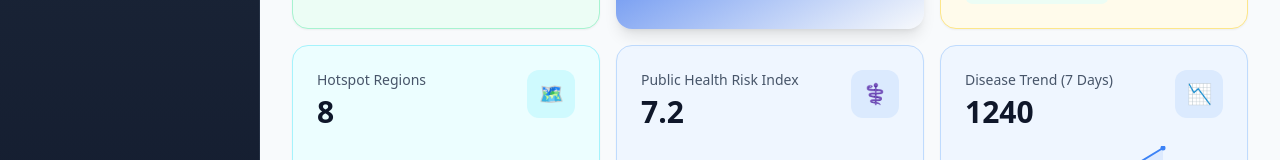
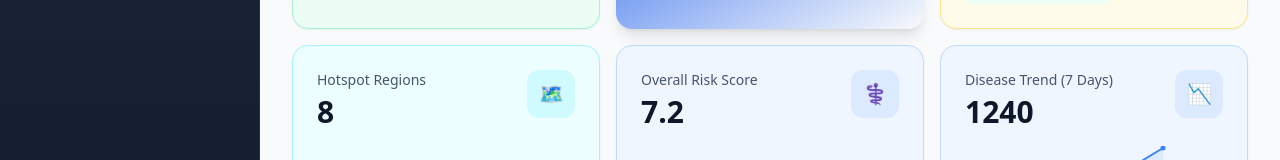
Before and after one commit to jivrajx04/Government-dashboard-ui, a React (Vite) app: page /dashboard in a window 1280 px wide. Shown: the part 297-457 px from the top of the page. Built offline with nearby package versions, Linux system fonts and the light colour scheme.

Commit message:
Updated KpiRow.tsx

```diff
--- a/src/pages/dashboard/KpiRow.tsx
+++ b/src/pages/dashboard/KpiRow.tsx
@@ -38,7 +38,7 @@ export default function KpiRow() {
         color="cyan"
       />
       <KpiCard
-        title="Public Health Risk Index"
+        title="Overall Risk Score"
         value={kpiData.publicHealthRiskIndex}
         icon="⚕️"
         variant="standard"
```
